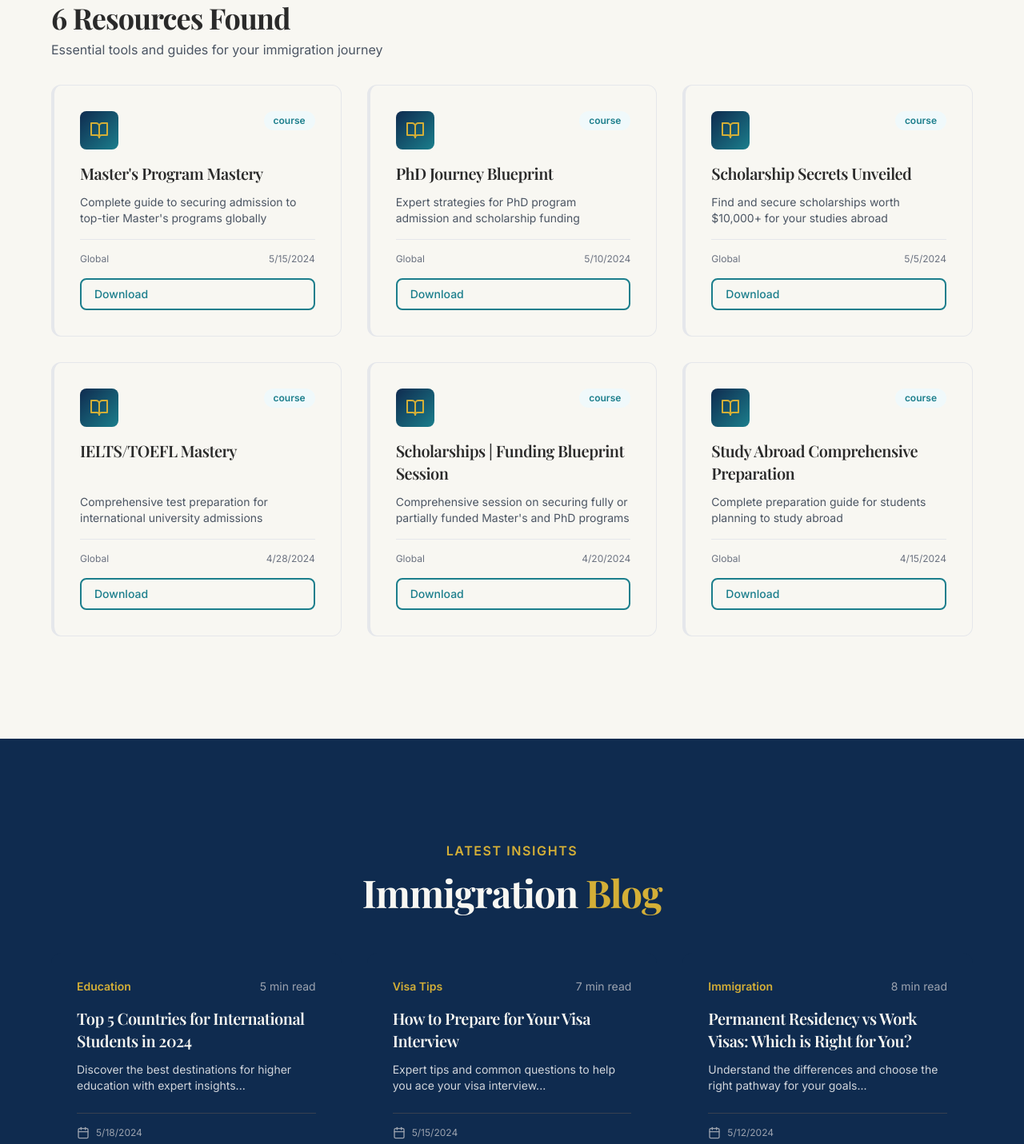
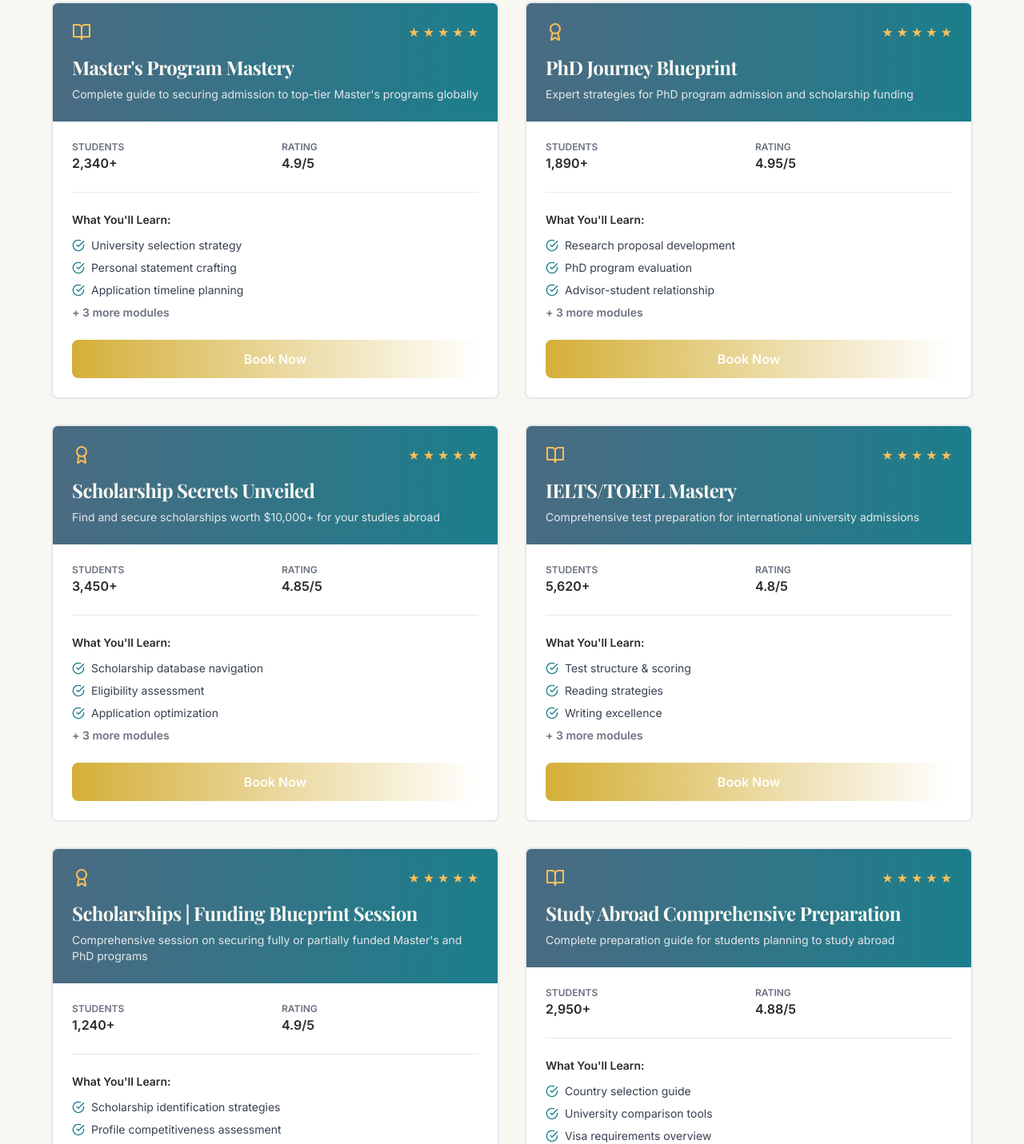
Before and after one commit to Sdboot/Meridian-Bridge, a Next.js app: page /resources in a window 1280 px wide. Shown: the part 940-2371 px from the top of the page at 80% size. Built offline with nearby package versions, Linux system fonts and the light colour scheme.

Commit message:
Redesign resources page with course-style cards and Book Now button linking to Selar

```diff
--- a/src/app/resources/page.tsx
+++ b/src/app/resources/page.tsx
@@ -1,103 +1,121 @@
 'use client';
 
 import { motion } from 'framer-motion';
-import Card from '@/components/common/Card';
 import Button from '@/components/common/Button';
-import { Search, Calendar, BookOpen } from 'lucide-react';
+import { Search, BookOpen, Award, CheckCircle } from 'lucide-react';
 import { useState } from 'react';
+
+interface Resource {
+  id: string;
+  title: string;
+  description: string;
+  rating: number;
+  students: number;
+  modules: string[];
+  icon: React.ReactNode;
+}
 
 export default function ResourcesPage() {
   const [searchQuery, setSearchQuery] = useState('');
 
-  const resources = [
+  const resources: Resource[] = [
     {
-      id: 1,
+      id: 'resource-1',
       title: 'Master\'s Program Mastery',
       description: 'Complete guide to securing admission to top-tier Master\'s programs globally',
-      type: 'course',
-      country: 'Global',
-      date: '2024-05-15',
-      icon: BookOpen,
+      rating: 4.9,
+      students: 2340,
+      icon: <BookOpen className="w-6 h-6" />,
+      modules: [
+        'University selection strategy',
+        'Personal statement crafting',
+        'Application timeline planning',
+        'Interview preparation',
+        'Financial planning & budgeting',
+        'Post-admission steps',
+      ],
     },
     {
-      id: 2,
+      id: 'resource-2',
       title: 'PhD Journey Blueprint',
       description: 'Expert strategies for PhD program admission and scholarship funding',
-      type: 'course',
-      country: 'Global',
-      date: '2024-05-10',
-      icon: BookOpen,
+      rating: 4.95,
+      students: 1890,
+      icon: <Award className="w-6 h-6" />,
+      modules: [
+        'Research proposal development',
+        'PhD program evaluation',
+        'Advisor-student relationship',
+        'Funding sources & grant writing',
+        'Visa & immigration for PhD',
+        'Career planning post-PhD',
+      ],
     },
     {
-      id: 3,
+      id: 'resource-3',
       title: 'Scholarship Secrets Unveiled',
       description: 'Find and secure scholarships worth $10,000+ for your studies abroad',
-      type: 'course',
-      country: 'Global',
-      date: '2024-05-05',
-      icon: BookOpen,
+      rating: 4.85,
+      students: 3450,
+      icon: <Award className="w-6 h-6" />,
+      modules: [
+        'Scholarship database navigation',
+        'Eligibility assessment',
+        'Application optimization',
+        'Essay writing for scholarships',
+        'Interview techniques',
+        'Negotiation strategies',
+      ],
     },
     {
-      id: 4,
+      id: 'resource-4',
       title: 'IELTS/TOEFL Mastery',
       description: 'Comprehensive test preparation for international university admissions',
-      type: 'course',
-      country: 'Global',
-      date: '2024-04-28',
-      icon: BookOpen,
+      rating: 4.8,
+      students: 5620,
+      icon: <BookOpen className="w-6 h-6" />,
+      modules: [
+        'Test structure & scoring',
+        'Reading strategies',
+        'Writing excellence',
+        'Speaking confidence',
+        'Listening mastery',
+        'Full practice exams',
+      ],
     },
     {
-      id: 5,
+      id: 'resource-5',
       title: 'Scholarships | Funding Blueprint Session',
       description: 'Comprehensive session on securing fully or partially funded Master\'s and PhD programs',
-      type: 'course',
-      country: 'Global',
-      date: '2024-04-20',
-      icon: BookOpen,
+      rating: 4.9,
+      students: 1240,
+      icon: <Award className="w-6 h-6" />,
+      modules: [
+        'Scholarship identification strategies',
+        'Profile competitiveness assessment',
+        'Funding source exploration',
+        'Application optimization',
+        'Interview preparation for scholarships',
+        'Financial planning for studies',
+      ],
     },
     {
-      id: 6,
+      id: 'resource-6',
       title: 'Study Abroad Comprehensive Preparation',
       description: 'Complete preparation guide for students planning to study abroad',
-      type: 'course',
-      country: 'Global',
-      date: '2024-04-15',
-      icon: BookOpen,
+      rating: 4.88,
+      students: 2950,
+      icon: <BookOpen className="w-6 h-6" />,
+      modules: [
+        'Country selection guide',
+        'University comparison tools',
+        'Visa requirements overview',
+        'Financial planning',
+        'Preparation timeline',
+        'Success tips from alumni',
+      ],
     },
   ];
-
-  const blogs = [
-    {
-      id: 1,
-      title: 'Top 5 Countries for International Students in 2024',
-      excerpt: 'Discover the best destinations for higher education with expert insights...',
-      category: 'Education',
-      date: '2024-05-18',
-      readTime: 5,
-    },
-    {
-      id: 2,
-      title: 'How to Prepare for Your Visa Interview',
-      excerpt: 'Expert tips and common questions to help you ace your visa interview...',
-      category: 'Visa Tips',
-      date: '2024-05-15',
-      readTime: 7,
-    },
-    {
-      id: 3,
-      title: 'Permanent Residency vs Work Visas: Which is Right for You?',
-      excerpt: 'Understand the differences and choose the right pathway for your goals...',
-      category: 'Immigration',
-      date: '2024-05-12',
-      readTime: 8,
-    },
-  ];
-
-  const filteredResources = resources.filter(
-    (resource) =>
-      resource.title.toLowerCase().includes(searchQuery.toLowerCase()) ||
-      resource.country.toLowerCase().includes(searchQuery.toLowerCase())
-  );
 
   return (
     <>
@@ -133,7 +151,7 @@ export default function ResourcesPage() {
               <Search className="absolute left-4 top-4 text-gray-400" size={24} />
               <input
                 type="text"
-                placeholder="Search guides, templates, countries..."
+                placeholder="Search resources..."
                 value={searchQuery}
                 onChange={(e) => setSearchQuery(e.target.value)}
                 className="w-full pl-12 pr-4 py-4 text-lg rounded-lg border-2 border-gray-300 focus:border-teal-600 focus:outline-none transition-colors"
@@ -143,124 +161,86 @@ export default function ResourcesPage() {
         </div>
       </section>
 
-      {/* Resources Grid */}
+      {/* Resources Grid - Course Style */}
       <section className="section-padding bg-ivory">
-        <div className="container-max">
-          <h2 className="text-4xl font-display font-bold mb-2 text-charcoal">
-            {filteredResources.length} {filteredResources.length === 1 ? 'Resource' : 'Resources'} Found
-          </h2>
-          <p className="text-gray-600 mb-8">Essential tools and guides for your immigration journey</p>
-
-          <motion.div
-            initial={{ opacity: 0 }}
-            whileInView={{ opacity: 1 }}
-            viewport={{ once: true }}
-            className="grid grid-cols-1 md:grid-cols-2 lg:grid-cols-3 gap-8"
-          >
-            {filteredResources.map((resource, index) => {
-              const Icon = resource.icon;
-              return (
-                <motion.div
-                  key={resource.id}
-                  initial={{ opacity: 0, y: 20 }}
-                  whileInView={{ opacity: 1, y: 0 }}
-                  transition={{ delay: index * 0.1 }}
-                  viewport={{ once: true }}
-                >
-                  <Card hover border className="p-8 h-full flex flex-col">
-                    <div className="flex items-start justify-between mb-4">
-                      <div className="p-3 bg-gradient-luxury rounded-lg">
-                        <Icon size={24} className="text-gold-600" />
-                      </div>
-                      <span className="text-xs font-semibold text-teal-600 bg-teal-50 px-3 py-1 rounded-full">
-                        {resource.type}
-                      </span>
-                    </div>
-
-                    <h3 className="text-xl font-semibold font-display mb-3 flex-grow">
-                      {resource.title}
-                    </h3>
-
-                    <p className="text-gray-600 text-sm mb-4">{resource.description}</p>
-
-                    <div className="flex items-center justify-between text-xs text-gray-500 border-t border-gray-200 pt-4">
-                      <span>{resource.country}</span>
-                      <span>{new Date(resource.date).toLocaleDateString()}</span>
-                    </div>
-
-                    <Button href="#" variant="outline" size="sm" className="w-full mt-4">
-                      Download
-                    </Button>
-                  </Card>
-                </motion.div>
-              );
-            })}
-          </motion.div>
-        </div>
-      </section>
-
-      {/* Blog Section */}
-      <section className="section-padding bg-navy-700">
         <div className="container-max">
           <motion.div
             initial={{ opacity: 0 }}
             whileInView={{ opacity: 1 }}
             viewport={{ once: true }}
-            className="text-center mb-12"
+            className="grid md:grid-cols-2 lg:grid-cols-2 gap-8"
           >
-            <p className="text-gold-600 font-semibold uppercase tracking-widest mb-3">
-              Latest Insights
-            </p>
-            <h2 className="text-5xl font-display font-bold text-ivory">
-              Immigration <span className="text-gold-600">Blog</span>
-            </h2>
-          </motion.div>
-
-          <motion.div
-            initial={{ opacity: 0 }}
-            whileInView={{ opacity: 1 }}
-            viewport={{ once: true }}
-            className="grid grid-cols-1 md:grid-cols-3 gap-8"
-          >
-            {blogs.map((blog, index) => (
+            {resources.map((resource, index) => (
               <motion.div
-                key={blog.id}
+                key={resource.id}
                 initial={{ opacity: 0, y: 20 }}
                 whileInView={{ opacity: 1, y: 0 }}
                 transition={{ delay: index * 0.1 }}
                 viewport={{ once: true }}
+                className="bg-white border-2 border-gray-200 rounded-lg overflow-hidden hover:border-gold-600 transition-all hover:shadow-xl group"
               >
-                <Card variant="dark" className="p-8 h-full flex flex-col">
-                  <div className="flex items-center justify-between mb-4">
-                    <span className="text-sm font-semibold text-gold-600">{blog.category}</span>
-                    <span className="text-sm text-gray-400">{blog.readTime} min read</span>
+                {/* Header */}
+                <div className="bg-gradient-to-r from-navy-600 to-teal-600 p-6 text-ivory">
+                  <div className="flex justify-between items-start mb-4">
+                    <div className="text-gold-400">{resource.icon}</div>
+                    <div className="flex gap-1">
+                      {[...Array(5)].map((_, i) => (
+                        <span key={i} className="text-gold-400">★</span>
+                      ))}
+                    </div>
+                  </div>
+                  <h3 className="text-2xl font-bold mb-2">{resource.title}</h3>
+                  <p className="text-gray-200 text-sm">{resource.description}</p>
+                </div>
+
+                {/* Content */}
+                <div className="p-6">
+                  {/* Stats */}
+                  <div className="grid grid-cols-2 gap-4 mb-6 pb-6 border-b border-gray-200">
+                    <div>
+                      <p className="text-gray-500 text-xs uppercase font-semibold">Students</p>
+                      <p className="text-charcoal font-semibold">{resource.students.toLocaleString()}+</p>
+                    </div>
+                    <div>
+                      <p className="text-gray-500 text-xs uppercase font-semibold">Rating</p>
+                      <p className="text-charcoal font-semibold">{resource.rating}/5</p>
+                    </div>
                   </div>
 
-                  <h3 className="text-xl font-semibold font-display text-ivory mb-3 flex-grow">
-                    {blog.title}
-                  </h3>
-
-                  <p className="text-gray-300 text-sm mb-6">{blog.excerpt}</p>
-
-                  <div className="flex items-center justify-between text-xs text-gray-400 border-t border-gray-700 pt-4">
-                    <span className="flex items-center space-x-2">
-                      <Calendar size={16} />
-                      <span>{new Date(blog.date).toLocaleDateString()}</span>
-                    </span>
+                  {/* Modules */}
+                  <div className="mb-6">
+                    <p className="text-sm font-semibold text-charcoal mb-3">What You&apos;ll Learn:</p>
+                    <ul className="space-y-2">
+                      {resource.modules.slice(0, 3).map((module, idx) => (
+                        <li key={idx} className="flex items-start gap-2 text-sm text-gray-700">
+                          <CheckCircle size={16} className="text-teal-600 flex-shrink-0 mt-0.5" />
+                          <span>{module}</span>
+                        </li>
+                      ))}
+                      {resource.modules.length > 3 && (
+                        <li className="text-sm text-gray-500 font-semibold">+ {resource.modules.length - 3} more modules</li>
+                      )}
+                    </ul>
                   </div>
 
-                  <Button href="#" variant="outline" size="sm" className="w-full mt-4">
-                    Read Article
-                  </Button>
-                </Card>
+                  {/* CTA */}
+                  <a
+                    href="https://selar.com/4b2dl75u41?utm_source=ig&utm_medium=social&utm_content=link_in_bio&fbclid=PAb21jcASLmBZleHRuA2FlbQIxMQBzcnRjBmFwcF9pZA01NjcwNjczNDMzNTI0MjcAAafLb7bSA4-2rhqfCHGaENkSPPmd49KSwqTKRCAY5rfB3DeB8HnwKzkE0pIt-w_aem_E3o_VAGINcElKti1WEZk2A"
+                    target="_blank"
+                    rel="noopener noreferrer"
+                    className="block w-full bg-gradient-to-r from-gold-600 to-goldBronze-600 text-white font-semibold py-3 rounded-lg hover:shadow-lg transition-all text-center group/btn"
+                  >
+                    Book Now
+                  </a>
+                </div>
               </motion.div>
             ))}
           </motion.div>
         </div>
       </section>
 
-      {/* FAQ CTA */}
-      <section className="section-padding bg-gradient-luxury">
+      {/* CTA Section */}
+      <section className="section-padding bg-gradient-to-r from-navy-600 to-teal-600">
         <div className="container-max text-center text-ivory">
           <motion.div
             initial={{ opacity: 0 }}
@@ -268,13 +248,13 @@ export default function ResourcesPage() {
             viewport={{ once: true }}
           >
             <h2 className="text-5xl font-display font-bold mb-6">
-              Still Have <span className="text-gold-600">Questions?</span>
+              Ready to <span className="text-gold-600">Transform Your Future?</span>
             </h2>
             <p className="text-xl text-gray-200 mb-8 max-w-2xl mx-auto">
-              Contact our expert team for personalized guidance tailored to your specific needs.
+              Join thousands of successful students who've achieved their scholarship and admission goals with our expert-led resources.
             </p>
             <Button href="/contact" variant="gold" size="lg">
-              Get Expert Help
+              Schedule Free Consultation
             </Button>
           </motion.div>
         </div>
```
